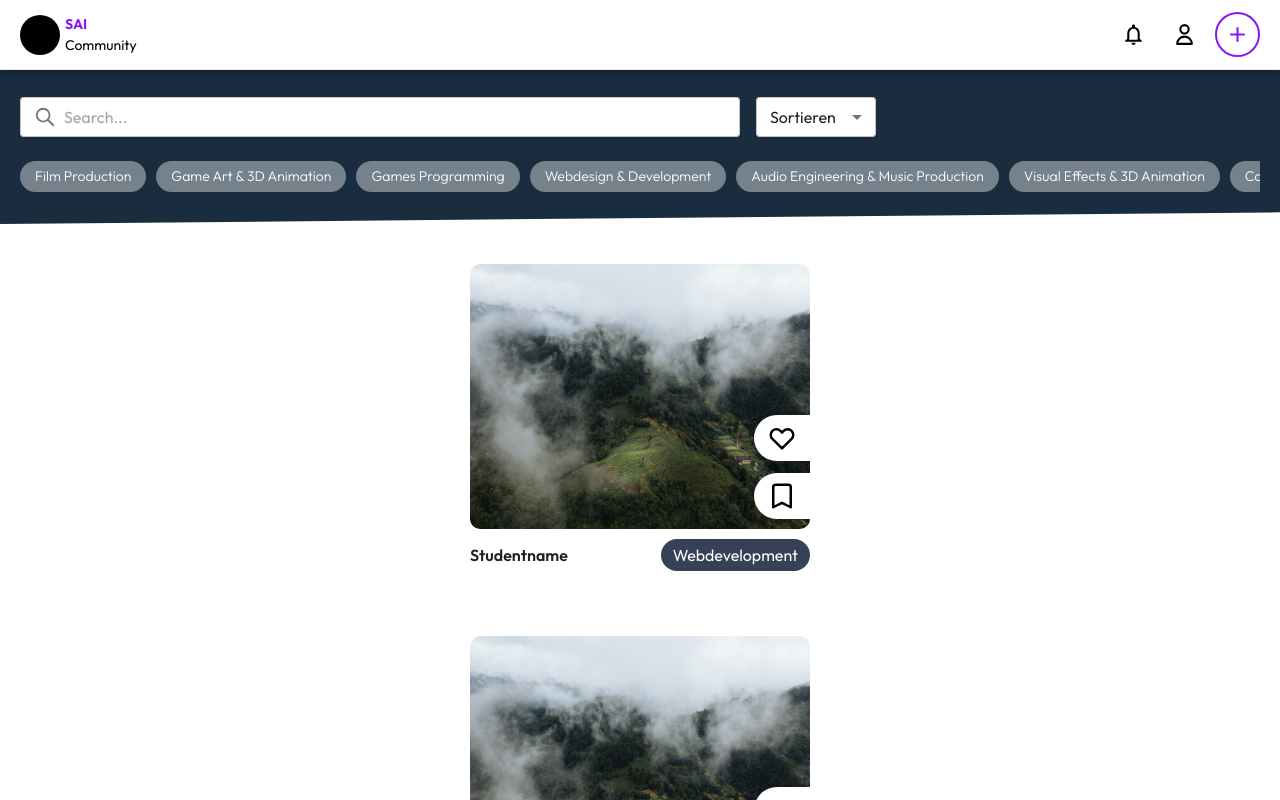
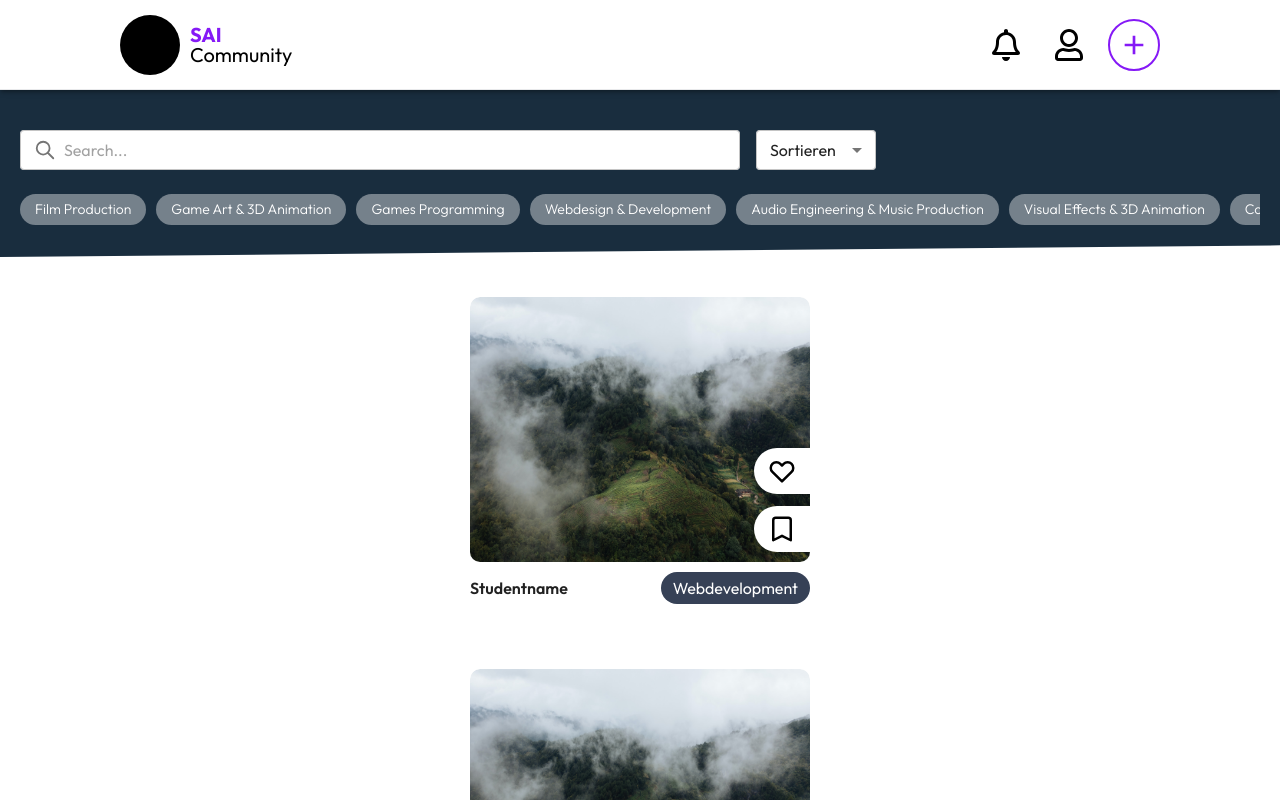
Before and after one commit to dream-lab-group/sae-community, a Next.js app: page / in a window 1280 px wide. Shown: the top 800 px of the page. Built offline with nearby package versions, Linux system fonts and the light colour scheme; what @directus/sdk would draw is missing.

Commit message:
refactored menu and navigation in one single element

```diff
--- a/common/components/app-header.tsx
+++ b/common/components/app-header.tsx
@@ -1,11 +1,11 @@
 import { Box } from '@mui/material';
-import { MobileMenu } from './header/mobile-menu';
+import { CustomMenu } from './header/custom-menu';
 import { AppBarHeaderProps } from './header/types';
 
 export const AppBarHeader = ({
-  mobileMenuOpen,
-  handleOpenMobileMenu,
-  handleCloseMobileMenu,
+  menuOpen,
+  handleOpenMenu,
+  handleCloseMenu,
 }: AppBarHeaderProps): JSX.Element => {
   return (
     <Box
@@ -19,10 +19,10 @@ export const AppBarHeader = ({
         background: '#fff',
       }}
     >
-      <MobileMenu
-        mobileMenuOpen={mobileMenuOpen}
-        handleOpenMobileMenu={handleOpenMobileMenu}
-        handleCloseMobileMenu={handleCloseMobileMenu}
+      <CustomMenu
+        menuOpen={menuOpen}
+        handleOpenMenu={handleOpenMenu}
+        handleCloseMenu={handleCloseMenu}
       />
     </Box>
   );
--- /dev/null
+++ b/common/components/header/custom-menu.tsx
@@ -0,0 +1,113 @@
+import {
+  Box,
+  Grid,
+  IconButton,
+  Typography,
+  useMediaQuery,
+  useTheme,
+} from '@mui/material';
+import { MdAdd } from 'react-icons/md';
+import { AppBarHeaderProps } from './types';
+import { FaRegBell, FaRegUser } from 'react-icons/fa';
+
+export const CustomMenu = ({
+  menuOpen,
+  handleOpenMenu,
+  handleCloseMenu,
+}: AppBarHeaderProps): JSX.Element => {
+  const theme = useTheme();
+  const mdBreakpointDown = useMediaQuery(theme.breakpoints.down('md'));
+  const mdBreakpointUp = useMediaQuery(theme.breakpoints.up('md'));
+
+  return (
+    <Box
+      sx={{
+        borderBottom: '1px solid #E8E9EB',
+        height: `${mdBreakpointDown ? '70px' : '90px'}`,
+        display: 'flex',
+        justifyContent: 'center',
+        boxShadow: 3,
+      }}
+    >
+      <Grid
+        sx={{ paddingX: `${mdBreakpointDown ? '20px' : '120px'}` }}
+        container
+        spacing={0}
+        alignItems="center"
+        justifyContent="center"
+      >
+        <Grid item xs={5} alignItems="center">
+          <Grid item container alignItems="center">
+            <Grid
+              item
+              sx={{ marginRight: `${mdBreakpointDown ? '5px' : '10px'}` }}
+            >
+              <Box
+                sx={{
+                  height: `${mdBreakpointDown ? '40px' : '60px'}`,
+                  width: `${mdBreakpointDown ? '40px' : '60px'}`,
+                  background: '#000',
+                  borderRadius: '50%',
+                }}
+              />
+            </Grid>
+            <Grid item>
+              <Typography
+                sx={{
+                  fontSize: `${mdBreakpointDown ? '14px' : '20px'}`,
+                  fontWeight: '700',
+                  color: '#8519F6',
+                  lineHeight: `${mdBreakpointUp && 1}`,
+                }}
+              >
+                SAI
+              </Typography>
+              <Typography
+                sx={{
+                  fontSize: `${mdBreakpointDown ? '14px' : '20px'}`,
+                  lineHeight: `${mdBreakpointUp && 1}`,
+                }}
+              >
+                Community
+              </Typography>
+            </Grid>
+          </Grid>
+        </Grid>
+        <Grid
+          item
+          xs={7}
+          display="flex"
+          justifyContent="flex-end"
+          alignItems="center"
+        >
+          <IconButton>
+            <FaRegBell color="#000" size={mdBreakpointDown ? 25 : 32} />
+          </IconButton>
+          {menuOpen === false ? (
+            <IconButton
+              onClick={handleOpenMenu}
+              sx={{ marginLeft: `${mdBreakpointDown ? '10px' : '15px'}` }}
+            >
+              <FaRegUser color="#000" size={mdBreakpointDown ? 25 : 32} />
+            </IconButton>
+          ) : (
+            <IconButton
+              onClick={handleCloseMenu}
+              sx={{ marginLeft: `${mdBreakpointDown ? '10px' : '15px'}` }}
+            >
+              <FaRegUser color="#000" size={mdBreakpointDown ? 25 : 32} />
+            </IconButton>
+          )}
+          <IconButton
+            sx={{
+              border: '2px solid #8519F6',
+              marginLeft: `${mdBreakpointDown ? '10px' : '15px'}`,
+            }}
+          >
+            <MdAdd color="#8519F6" size={mdBreakpointDown ? 25 : 32} />
+          </IconButton>
+        </Grid>
+      </Grid>
+    </Box>
+  );
+};
--- a/common/components/header/mobile-menu.tsx
+++ /dev/null
@@ -1,80 +0,0 @@
-import { Box, Grid, IconButton, Typography } from '@mui/material';
-import { HiOutlineUser } from 'react-icons/hi';
-import { MdOutlineNotifications, MdAdd } from 'react-icons/md';
-import { AppBarHeaderProps } from './types';
-
-export const MobileMenu = ({
-  mobileMenuOpen,
-  handleOpenMobileMenu,
-  handleCloseMobileMenu,
-}: AppBarHeaderProps): JSX.Element => {
-  return (
-    <Box
-      sx={{
-        borderBottom: '1px solid #E8E9EB',
-        paddingY: '12px',
-        boxShadow: 3,
-      }}
-    >
-      <Grid
-        sx={{ paddingX: '20px' }}
-        container
-        spacing={0}
-        alignItems="center"
-        justifyContent="center"
-      >
-        <Grid item xs={5} alignItems="center">
-          <Grid item container alignItems="center">
-            <Grid item sx={{ marginRight: '5px' }}>
-              <Box
-                sx={{
-                  height: '40px',
-                  width: '40px',
-                  background: '#000',
-                  borderRadius: '50%',
-                }}
-              />
-            </Grid>
-            <Grid item>
-              <Typography
-                sx={{ fontSize: '14px', fontWeight: '700', color: '#8519F6' }}
-              >
-                SAI
-              </Typography>
-              <Typography sx={{ fontSize: '14px' }}>Community</Typography>
-            </Grid>
-          </Grid>
-        </Grid>
-        <Grid
-          item
-          xs={7}
-          display="flex"
-          justifyContent="flex-end"
-          alignItems="center"
-        >
-          <IconButton sx={{ marginLeft: '10px' }}>
-            <MdOutlineNotifications color="#000" size={25} />
-          </IconButton>
-          {mobileMenuOpen === false ? (
-            <IconButton
-              onClick={handleOpenMobileMenu}
-              sx={{ marginLeft: '10px' }}
-            >
-              <HiOutlineUser color="#000" size={25} />
-            </IconButton>
-          ) : (
-            <IconButton
-              onClick={handleCloseMobileMenu}
-              sx={{ marginLeft: '10px' }}
-            >
-              <HiOutlineUser color="#000" size={25} />
-            </IconButton>
-          )}
-          <IconButton sx={{ border: '2px solid #8519F6', marginLeft: '10px' }}>
-            <MdAdd color="#8519F6" size={25} />
-          </IconButton>
-        </Grid>
-      </Grid>
-    </Box>
-  );
-};
--- a/common/components/navigation-elements/costum-mobile-button.tsx
+++ b/common/components/navigation-elements/costum-button.tsx
@@ -1,18 +1,18 @@
-import { ButtonBase, Typography } from '@mui/material';
+import { ButtonBase, Typography, useMediaQuery, useTheme } from '@mui/material';
 import { useTranslation } from 'react-i18next';
-import { CustomMobileNavButtonProps } from '../header/types';
+import { CustomNavButtonProps } from '../header/types';
 
-export const CustomMobileNavButton = ({
-  navElement,
-}: CustomMobileNavButtonProps) => {
+export const CustomNavButton = ({ navElement }: CustomNavButtonProps) => {
+  const theme = useTheme();
+  const mdBreakpointDown = useMediaQuery(theme.breakpoints.down('md'));
   const { t } = useTranslation();
+
   return (
     <>
       <ButtonBase
         sx={{
           border: 'none',
           cursor: 'pointer',
-          fontSize: '2rem',
           background: '#fff',
           paddingY: '1rem',
           width: '100%',
@@ -21,7 +21,13 @@ export const CustomMobileNavButton = ({
           justifyContent: 'flex-start',
         }}
       >
-        <Typography sx={{ fontWeight: 500, color: '#746D69' }}>
+        <Typography
+          sx={{
+            fontWeight: 500,
+            color: '#746D69',
+            fontSize: `${mdBreakpointDown ? '16px' : '20px'}`,
+          }}
+        >
           {/* @ts-expect-error: translation only during runtime */}
           {t(`navigation.${navElement}`)}
         </Typography>
--- a/common/components/navigation-elements/mobile-navbar.tsx
+++ b/common/components/navigation-elements/custom-navbar.tsx
@@ -1,14 +1,20 @@
-import { Box, Typography } from '@mui/material';
+import {
+  Box,
+  ButtonBase,
+  Typography,
+  useMediaQuery,
+  useTheme,
+} from '@mui/material';
 import { useTranslation } from 'react-i18next';
 import { Globals } from '../../utils/utils';
-import { motion } from 'framer-motion';
-import { CustomMobileNavButton } from './costum-mobile-button';
 import { AppBarHeaderProps } from '../header/types';
+import { CustomNavButton } from './costum-button';
 
-export const MobileNavbar = ({
-  mobileMenuOpen,
-}: AppBarHeaderProps): JSX.Element => {
+export const CustomNavbar = ({ menuOpen }: AppBarHeaderProps) => {
+  const theme = useTheme();
+  const mdBreakpointDown = useMediaQuery(theme.breakpoints.down('md'));
   const { t } = useTranslation();
+
   return (
     <>
       <Box
@@ -16,24 +22,32 @@ export const MobileNavbar = ({
           display: 'flex',
           flexDirection: 'column',
           alignItems: 'flex-start',
-          marginTop: '80px',
+          marginTop: `${mdBreakpointDown ? '80px' : '103px'}`,
         }}
       >
-        <Box
+        <ButtonBase
           sx={{
             background: '#fff',
             paddingY: '1rem',
             width: '100%',
             cursor: 'pointer',
             paddingX: '20px',
+            display: 'flex',
+            justifyContent: 'flex-start',
           }}
         >
-          <Typography sx={{ fontWeight: 500, color: '#746D69' }}>
+          <Typography
+            sx={{
+              fontWeight: 500,
+              color: '#746D69',
+              fontSize: `${mdBreakpointDown ? '16px' : '20px'}`,
+            }}
+          >
             Avatar
           </Typography>
-        </Box>
+        </ButtonBase>
         {Globals.mobileMenuProfileElements.map((navElement) => (
-          <CustomMobileNavButton
+          <CustomNavButton
             key={navElement}
             value={navElement}
             navElement={navElement}
@@ -63,7 +77,13 @@ export const MobileNavbar = ({
             paddingX: '20px',
           }}
         >
-          <Typography sx={{ fontWeight: 500, color: '#746D69' }}>
+          <Typography
+            sx={{
+              fontWeight: 500,
+              color: '#F02D3A',
+              fontSize: `${mdBreakpointDown ? '16px' : '20px'}`,
+            }}
+          >
             {t('loginRegistration.signout')}
           </Typography>
         </Box>
--- a/pages/index.tsx
+++ b/pages/index.tsx
@@ -1,14 +1,20 @@
 import { Directus } from '@directus/sdk';
-import { Box, createTheme, ThemeProvider } from '@mui/material';
+import {
+  Box,
+  createTheme,
+  ThemeProvider,
+  useMediaQuery,
+  useTheme,
+} from '@mui/material';
 import type { NextPage } from 'next';
 import { useEffect, useState } from 'react';
 import { AppBarHeader } from '../common/components/app-header';
 import { MobileFooter } from '../common/components/footer/mobile-footer';
-import { MobileNavbar } from '../common/components/navigation-elements/mobile-navbar';
 import { PageNavigationMobile } from '../common/components/page-navigation/page-navigation-mobile';
 import HomePage from './home';
 import SignIn from './signin';
 import { motion } from 'framer-motion';
+import { CustomNavbar } from '../common/components/navigation-elements/custom-navbar';
 
 const directus = new Directus('http://146.190.227.5');
 
@@ -32,7 +38,7 @@ const appTheme = createTheme({
     values: {
       xs: 0,
       sm: 600,
-      md: 900,
+      md: 768,
       lg: 1200,
       xl: 1536,
       retina: 2560,
@@ -41,14 +47,16 @@ const appTheme = createTheme({
 });
 
 const Home: NextPage = () => {
-  const [mobileMenuOpen, setMobileMenuOpen] = useState(false);
+  const theme = useTheme();
+  const mdBreakpointDown = useMediaQuery(theme.breakpoints.down('md'));
+  const [menuOpen, setMenuOpen] = useState(false);
 
-  const handleOpenMobileMenu = () => {
-    setMobileMenuOpen(true);
+  const handleOpenMenu = () => {
+    setMenuOpen(true);
   };
 
-  const handleCloseMobileMenu = () => {
-    setMobileMenuOpen(false);
+  const handleCloseMenu = () => {
+    setMenuOpen(false);
   };
 
   // force app to rehydrate after login to match the original HTML
@@ -72,16 +80,21 @@ const Home: NextPage = () => {
       ) : (
         <>
           <AppBarHeader
-            mobileMenuOpen={mobileMenuOpen}
-            handleOpenMobileMenu={handleOpenMobileMenu}
-            handleCloseMobileMenu={handleCloseMobileMenu}
+            menuOpen={menuOpen}
+            handleOpenMenu={handleOpenMenu}
+            handleCloseMenu={handleCloseMenu}
           />
-          {mobileMenuOpen === true ? (
+          {menuOpen ? (
             <>
-              <MobileNavbar mobileMenuOpen={mobileMenuOpen} />
+              <CustomNavbar menuOpen={menuOpen} />
             </>
           ) : (
-            <Box sx={{ overflowX: 'hidden', marginTop: '57px' }}>
+            <Box
+              sx={{
+                overflowX: 'hidden',
+                marginTop: `${mdBreakpointDown ? '57px' : '90px'}`,
+              }}
+            >
               <PageNavigationMobile />
               <HomePage />
               <MobileFooter />
```
Also changed, not shown: common/components/header/types.ts (+4 -4 lines).
